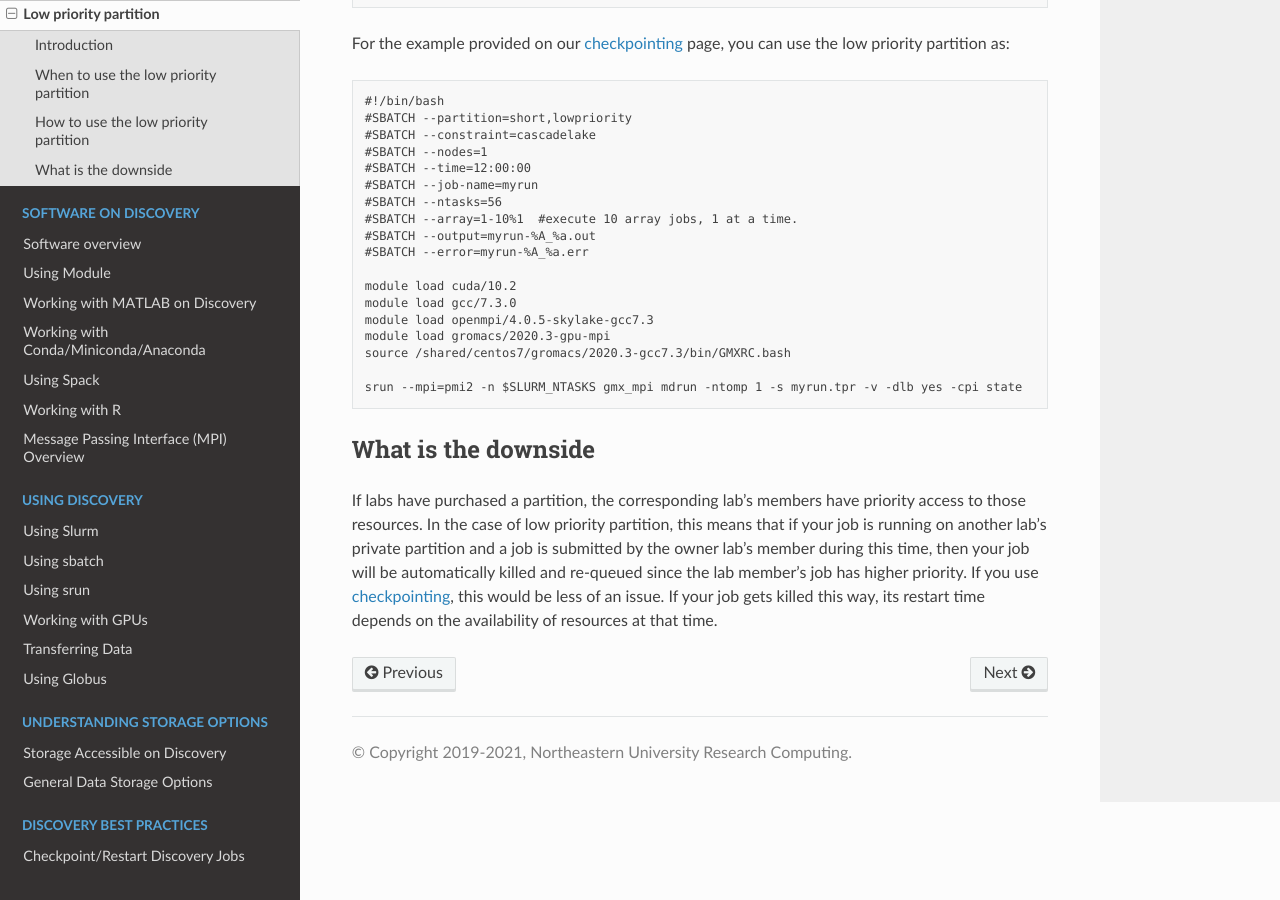
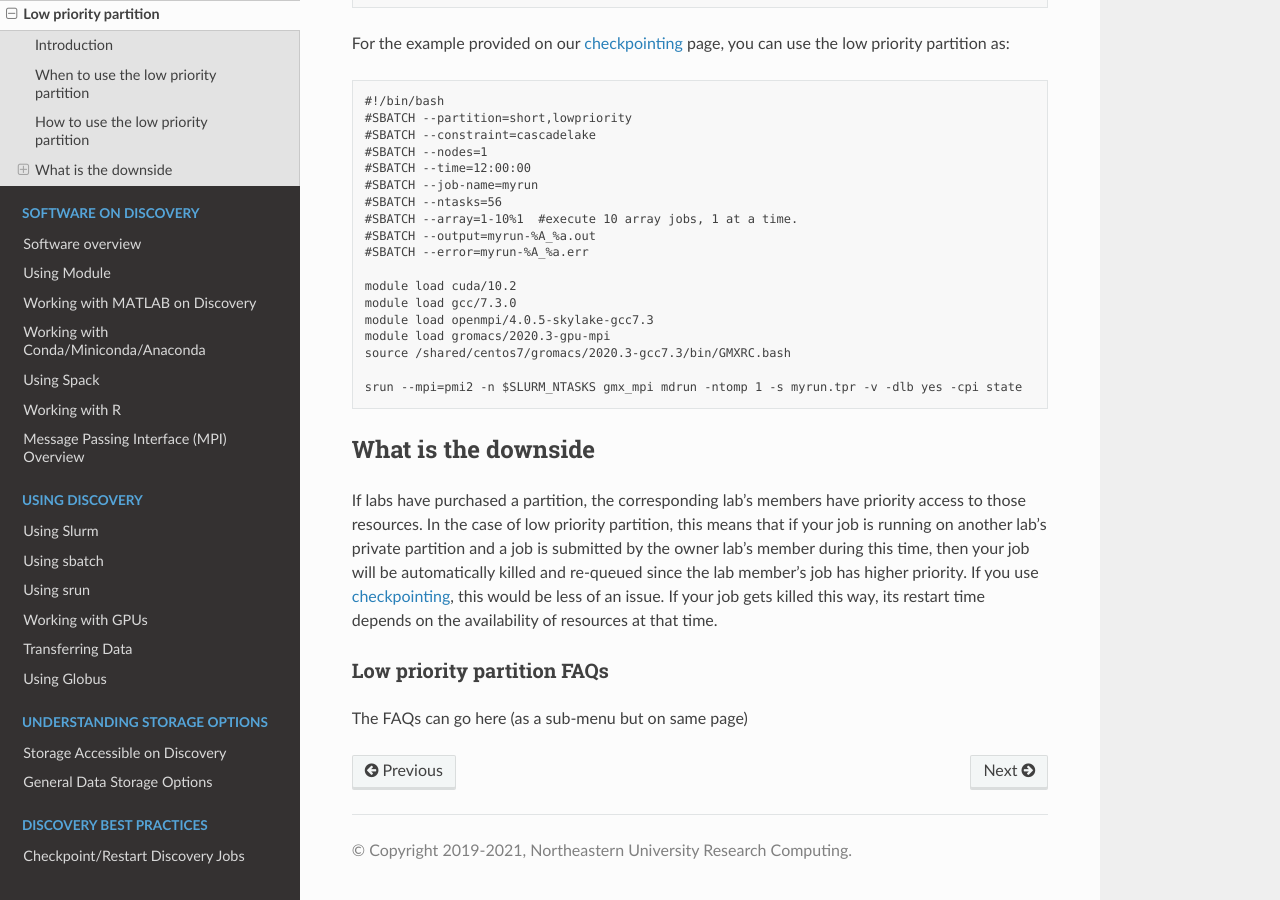
Before and after one commit to northeastern-rc/rc-public-documentation, a Sphinx documentation site: the page built from docs/source/hardware/lowpriority.rst, in a window 1280 px wide and 900 px high, scrolled down 963 px. Built offline with Sphinx 7.4.7 and the Read the Docs theme 2.0.0, drawn with Linux system fonts in a browser that asks for light colours.

```diff
--- a/docs/source/hardware/lowpriority.rst
+++ b/docs/source/hardware/lowpriority.rst
@@ -68,3 +68,8 @@ In the case of low priority partition, this means that if your job is running on
 submitted by the owner lab's member during this time, then your job will be automatically killed and re-queued
 since the lab member's job has higher priority. If you use `checkpointing <https://rc-docs.northeastern.edu/en/latest/best-practices/checkpointing.html>`_, this would be less of an issue.
 If your job gets killed this way, its restart time depends on the availability of resources at that time.
+
+Low priority partition FAQs
++++++++++++++++++++++++++++
+
+The FAQs can go here (as a sub-menu but on same page)
```
Also changed, not shown: docs/source/hardware/Low priority partition FAQs.rst (added, +7 -0 lines).
